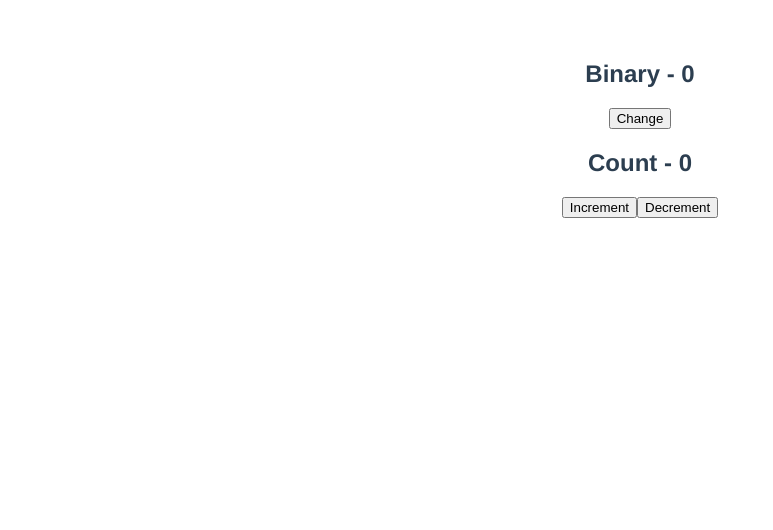
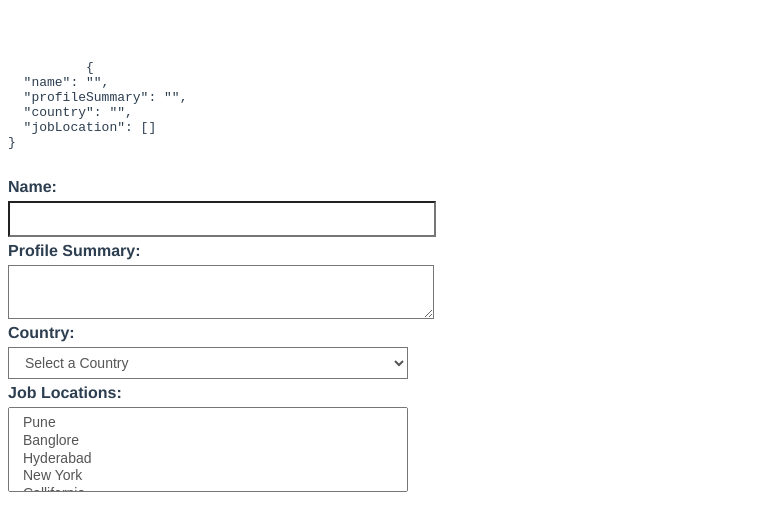
Before and after one commit to shubhamhirap/vue-training, a Vue app: page / in a window 1280 px wide. Shown: the top 530 px of the page, without its empty margins (0-773 px from the left). Built offline with nearby package versions, Linux system fonts and the light colour scheme.

Commit message:
form-handling part-1

```diff
--- a/src/App.vue
+++ b/src/App.vue
@@ -1,17 +1,45 @@
 <template>
   <div>
-    <h2>Binary - {{ binary }}</h2>
-    <!-- v-on directive followed by event -->
-    <div>
-      <button v-on:click="change">Change</button>
-    </div>
-
-    <h2>Count - {{ count }}</h2>
-    <div>
-      <!-- 'v-on:' === '@' for events -->
-      <button @click="increment(1)">Increment</button>
-      <button @click="decrement(1)">Decrement</button>
-    </div>
+    <form>
+      <div>
+        <pre>
+          {{ JSON.stringify(formValues, null, 2) }}
+        </pre>
+      </div>
+      <div>
+        <label for="name">Name: </label>
+        <input type="text" id="name" v-model="formValues.name" />
+      </div>
+      <div>
+        <label for="profile">Profile Summary: </label>
+        <textarea id="profile" v-model="formValues.profileSummary" />
+      </div>
+      <div>
+        <label for="country">Country:</label>
+        <select name="country" id="country" v-model="formValues.country">
+          <option value="">Select a Country</option>
+          <option value="India">India</option>
+          <option value="USA">USA</option>
+          <option value="UK">England</option>
+        </select>
+      </div>
+      <div>
+        <label for="jobLocation">Job Locations:</label>
+        <select
+          name="jobLocation"
+          id="jobLocation"
+          multiple
+          v-model="formValues.jobLocation"
+        >
+          <option value="pune">Pune</option>
+          <option value="banglore">Banglore</option>
+          <option value="hyderabad">Hyderabad</option>
+          <option value="new york">New York</option>
+          <option value="callifornia">Callifornia</option>
+          <option value="london">London</option>
+        </select>
+      </div>
+    </form>
   </div>
 </template>
 
@@ -20,21 +48,15 @@ export default {
   name: "App",
   data() {
     return {
-      binary: 0,
-      count: 0,
+      formValues: {
+        name: "",
+        profileSummary: "",
+        country: "",
+        jobLocation: [],
+      },
     };
   },
-  methods: {
-    change() {
-      this.binary = 1;
-    },
-    increment(num) {
-      this.count += num;
-    },
-    decrement(num) {
-      this.count -= num;
-    },
-  },
+  methods: {},
 };
 </script>
 
@@ -43,22 +65,31 @@ export default {
   font-family: Avenir, Helvetica, Arial, sans-serif;
   -webkit-font-smoothing: antialiased;
   -moz-osx-font-smoothing: grayscale;
-  text-align: center;
+  /* text-align: center; */
   color: #2c3e50;
   margin-top: 60px;
 }
-.text-color {
-  color: #908;
+label {
+  font-weight: bold;
+  display: flex;
+  margin-top: 5px;
+  margin-bottom: 5px;
 }
-
-.promoted {
-  font-style: italic;
+input + label {
+  font-weight: bold;
+  display: inline-flex;
+  margin-right: 20px;
 }
-
-.new {
-  color: green;
-}
-.sold-out {
-  color: red;
+input[type="text"],
+textarea,
+select {
+  display: block;
+  width: 400px;
+  padding: 6px 12px;
+  font-size: 14px;
+  line-height: 1.42857143;
+  color: #555;
+  background-color: #fff;
+  background-image: none;
 }
 </style>
```
